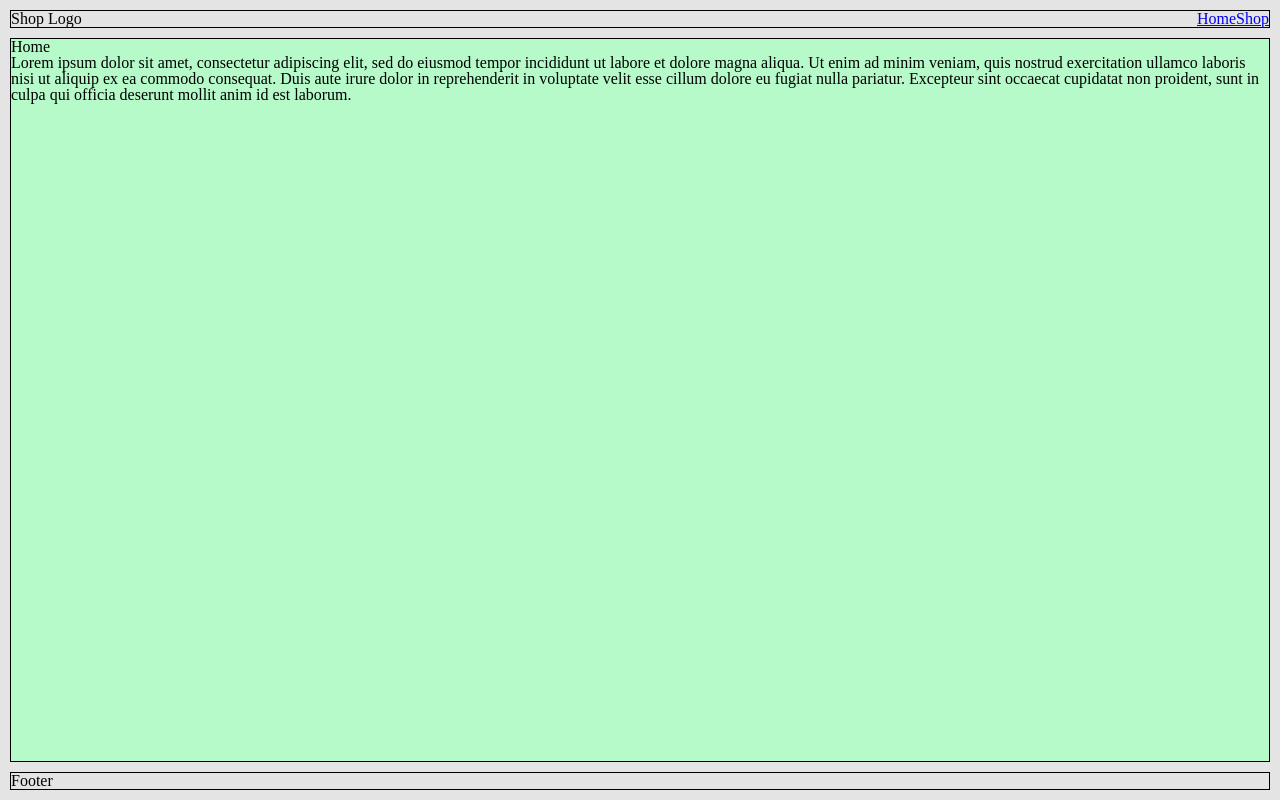
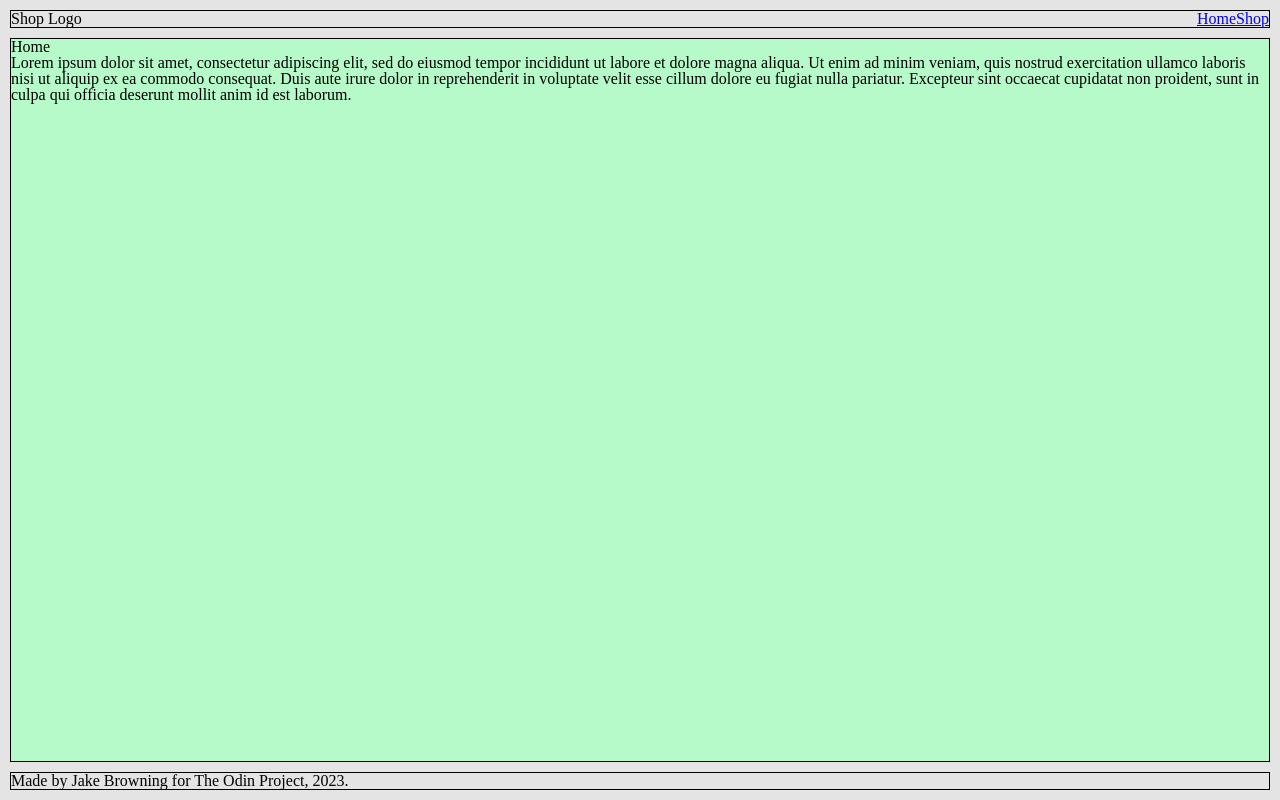
Before and after one commit to JakeBrowning90/shopping-cart-2, a React (Vite) app: page / in a window 1280 px wide. Built offline with nearby package versions, Linux system fonts and the light colour scheme.

Commit message:
Change footer text, test commit from cloned repo

```diff
--- a/src/App.jsx
+++ b/src/App.jsx
@@ -28,7 +28,7 @@ function App() {
   return (
     <>
       <RouterProvider router={router} />
-      <footer>Footer</footer>
+      <footer>Made by Jake Browning for The Odin Project, 2023.</footer>
     </>
   )
 }
```
